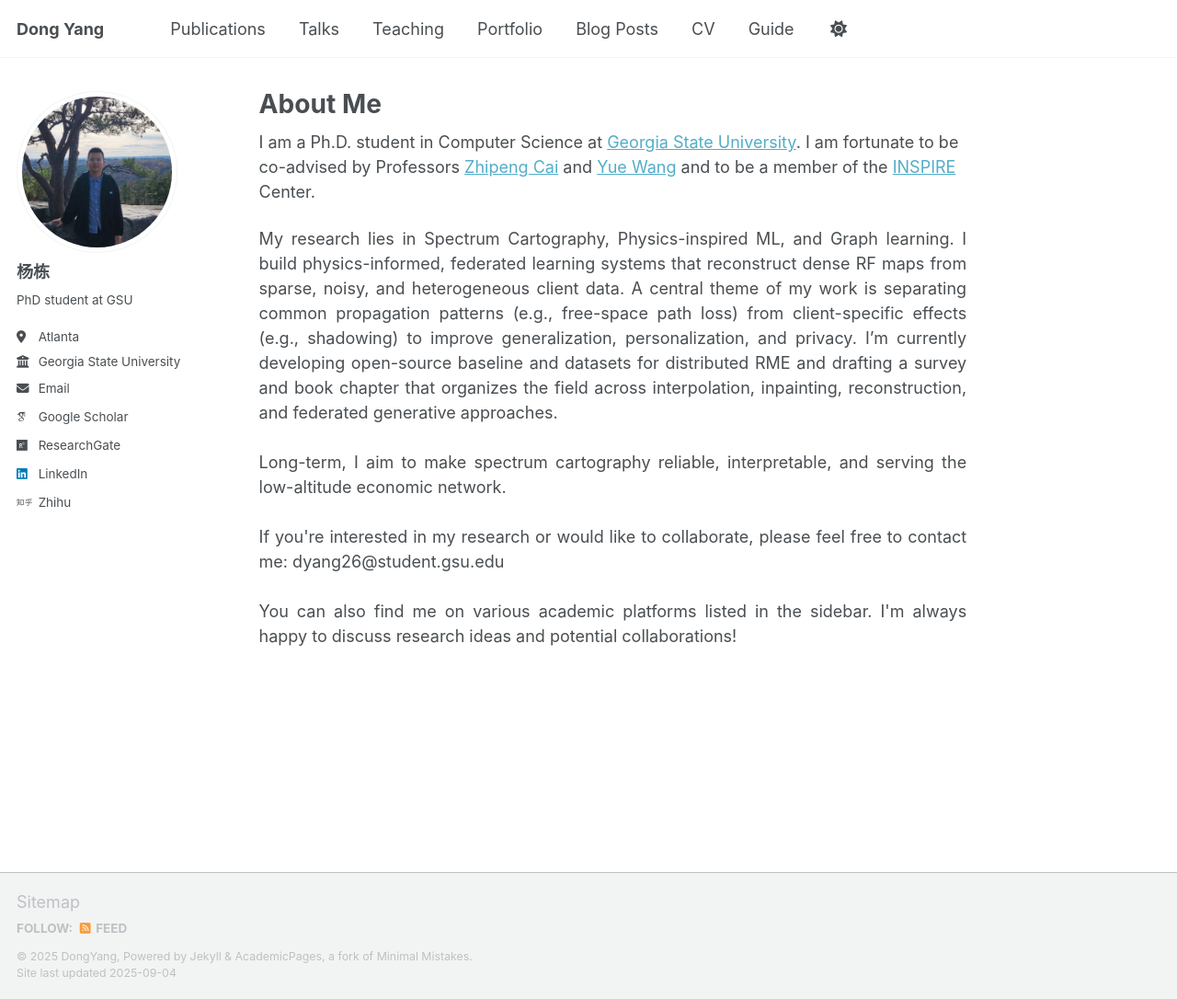
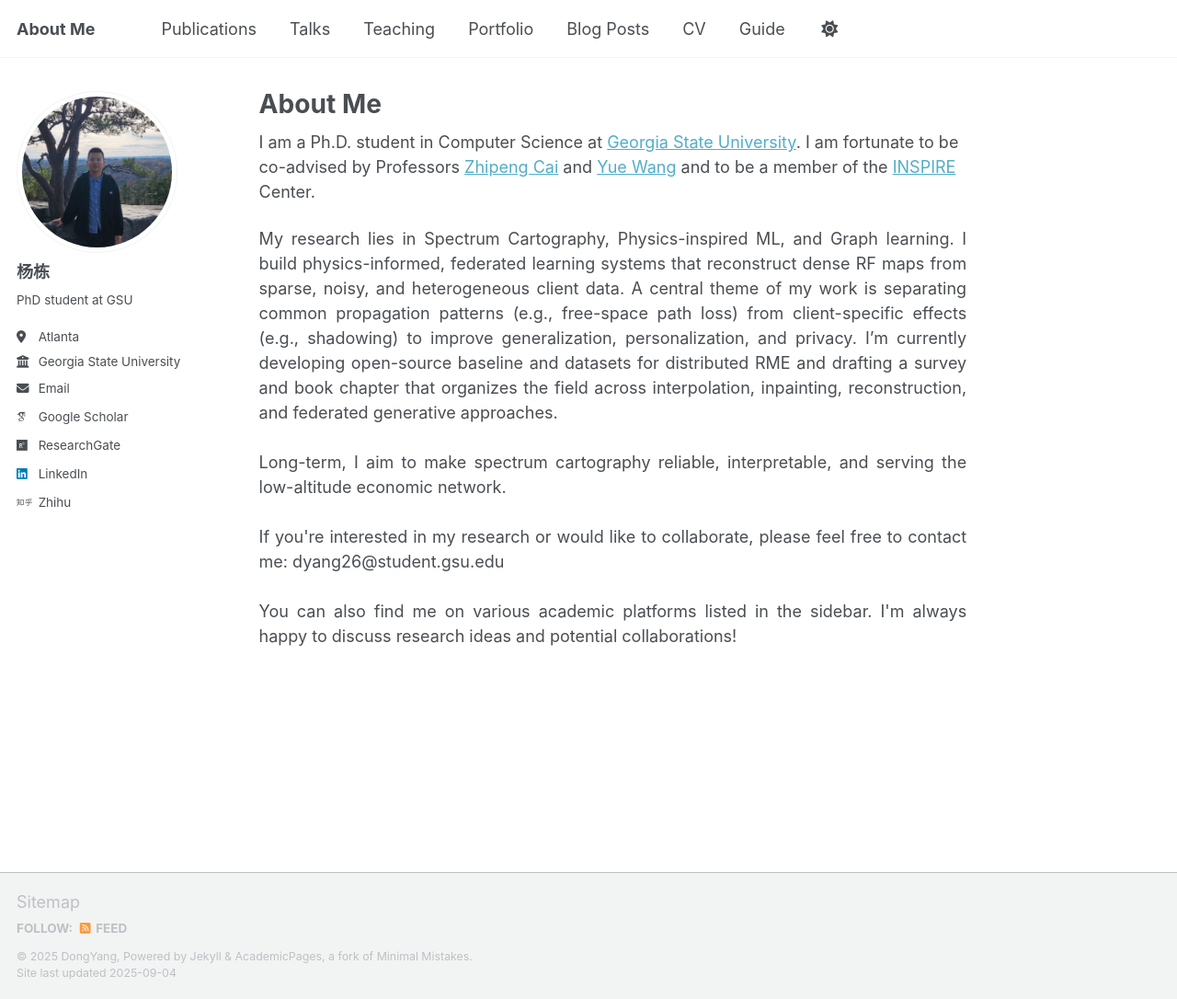
Before and after one commit to DongYang26/DongYang26.github.io, a Jekyll site: the page built from _pages/about.md, in a window 1280 px wide and 1086 px high. Shown: the whole window at 92% size. Built offline with Jekyll 4.4.1, drawn with Linux system fonts in a browser that asks for light colours; some web fonts are replaced; a script that is not in the unit is left out.

Commit message:
Update _config.yml

```diff
--- a/_config.yml
+++ b/_config.yml
@@ -9,7 +9,7 @@
 # Basic Site Settings
 locale                   : "en-US"
 site_theme               : "default" # Currently available options are "default", "air"
-title                    : "Dong Yang"
+title                    : "About Me"
 title_separator          : "-"
 name                     : &name "DongYang"
 description              : &description "personal description"
```
